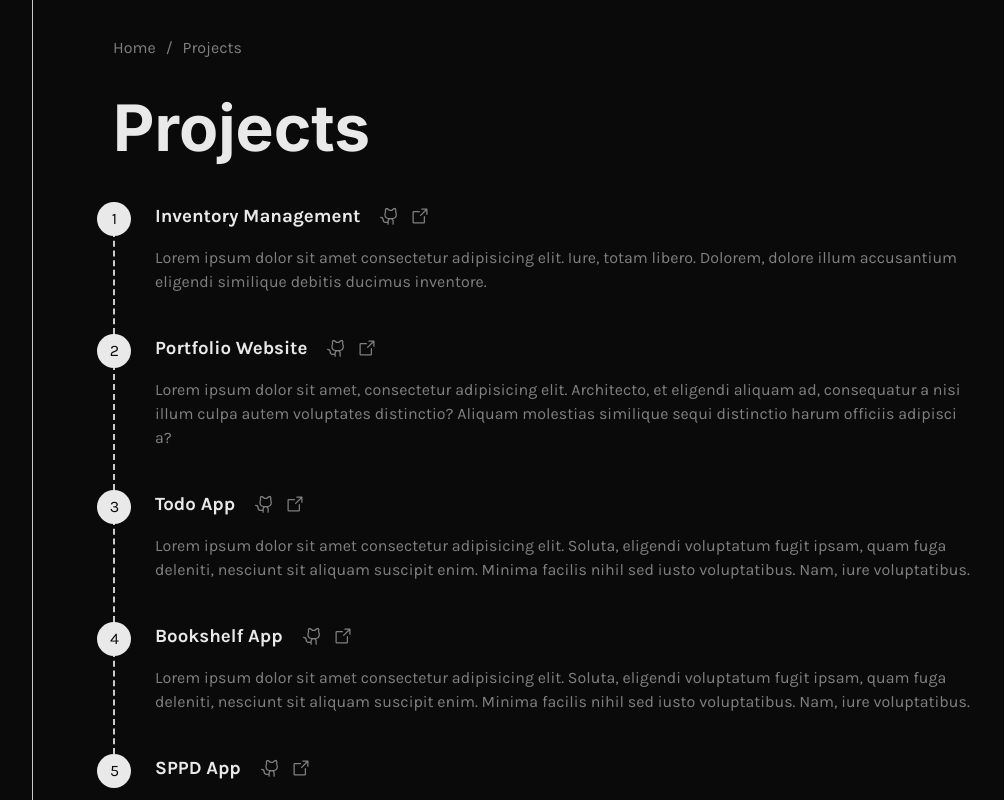
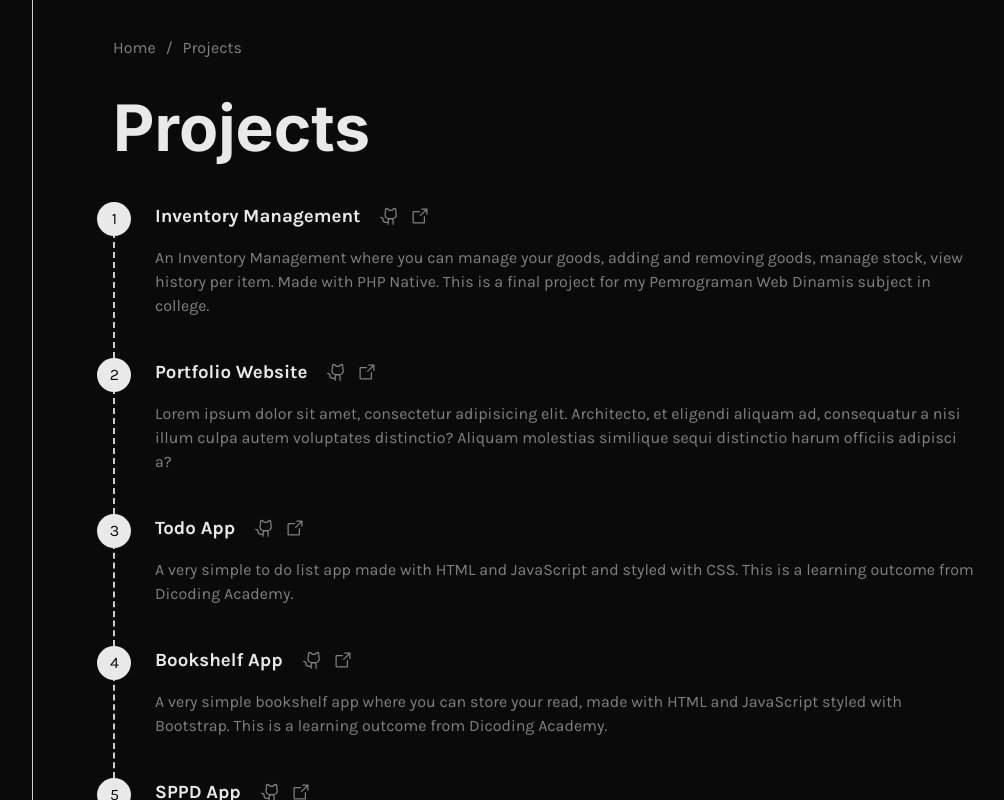
Before and after one commit to yandaagil/personal-web, a Next.js app: page /projects in a window 1280 px wide. Shown: the top 800 px of the page, without its empty margins (96-1100 px from the left). Built offline with nearby package versions, Linux system fonts and the light colour scheme.

Commit message:
adding images and desc

```diff
--- a/src/pages/components/layout.jsx
+++ b/src/pages/components/layout.jsx
@@ -1,4 +1,5 @@
 import Link from "next/link";
+import Image from "next/image";
 import Title from "./title";
 import Footer from "../components/footer";
 import { GithubLogo, ArrowSquareOut } from "@phosphor-icons/react";
@@ -48,6 +49,7 @@ const Layout = (props) => {
               </Link>
             </div>
             <p className="project-desc">{props.desc}</p>
+            <Image className="image" src={props.image ?? ""} alt="Todo App" />
           </div>
         </div>
       </section>
--- a/src/pages/components/work.jsx
+++ b/src/pages/components/work.jsx
@@ -5,7 +5,7 @@ const Work = () => {
   const lists = [
     {
       title: "Inventory Management",
-      desc: "Lid est laborum et dolorum fuga. Et harum quidem rerum facilis est et expeditasi distinctio. Nam libero tempore.",
+      desc: "An Inventory Management where you can manage your goods, adding and removing goods, manage stock, view history per item. Made with PHP Native.",
       link: "./projects/inventory",
       repo: "https://github.com/yandaagil/inventory-management",
       web: "",
@@ -19,14 +19,14 @@ const Work = () => {
     },
     {
       title: "Todo App",
-      desc: "Incididunt in cillum magna occaecat nisi qui in exercitation labore anim adipisicing amet irure tempor.",
+      desc: "A very simple to do list app made with HTML and JavaScript and styled with CSS.",
       link: "./projects/todo",
       repo: "https://github.com/yandaagil/todoapps",
       web: "https://todoapps-yanda.vercel.app/",
     },
     {
       title: "Bookshelf App",
-      desc: "Incididunt in cillum magna occaecat nisi qui in exercitation labore anim adipisicing amet irure tempor.",
+      desc: "A very simple bookshelf app where you can store your read, made with HTML and JavaScript styled with Bootstrap.",
       link: "./projects/bookshelf",
       repo: "https://github.com/yandaagil/bookshelf-app",
       web: "https://bookshelf-app-yanda.vercel.app/",
--- a/src/pages/projects/bookshelf.jsx
+++ b/src/pages/projects/bookshelf.jsx
@@ -1,12 +1,14 @@
 import Layout from "../components/layout";
+import bookshelfapp from "../../../public/bookshelfapp.png";
 
 const Bookshelf = () => {
   return (
     <Layout
       title="Bookshelf App"
-      desc="Lid est laborum et dolorum fuga. Et harum quidem rerum facilis est et expeditasi distinctio. Nam libero tempore. Lid est laborum et dolorum fuga. Et harum quidem rerum facilis est et expeditasi distinctio. Nam libero tempore. Lid est laborum et dolorum fuga. Et harum quidem rerum facilis est et expeditasi distinctio. Nam libero tempore. Lid est laborum et dolorum fuga. Et harum quidem rerum facilis est et expeditasi distinctio. Nam libero tempore. Lid est laborum et dolorum fuga. Et harum quidem rerum facilis est et expeditasi distinctio. Nam libero tempore. Lid est laborum et dolorum fuga. Et harum quidem rerum facilis est et expeditasi distinctio. Nam libero tempore."
+      desc="A very simple bookshelf app where you can store your read, made with HTML and JavaScript styled with Bootstrap. This is a learning outcome from Dicoding Academy."
       repo="https://github.com/yandaagil/bookshelf-app"
       web="https://bookshelf-app-yanda.vercel.app/"
+      image={bookshelfapp}
     />
   );
 };
--- a/src/pages/projects/index.jsx
+++ b/src/pages/projects/index.jsx
@@ -44,9 +44,10 @@ const Projects = () => {
                   </Link>
                 </div>
                 <p>
-                  Lorem ipsum dolor sit amet consectetur adipisicing elit. Iure,
-                  totam libero. Dolorem, dolore illum accusantium eligendi
-                  similique debitis ducimus inventore.
+                  An Inventory Management where you can manage your goods,
+                  adding and removing goods, manage stock, view history per
+                  item. Made with PHP Native. This is a final project for my
+                  Pemrograman Web Dinamis subject in college.
                 </p>
               </li>
               <li className="li">
@@ -93,10 +94,9 @@ const Projects = () => {
                   </Link>
                 </div>
                 <p>
-                  Lorem ipsum dolor sit amet consectetur adipisicing elit.
-                  Soluta, eligendi voluptatum fugit ipsam, quam fuga deleniti,
-                  nesciunt sit aliquam suscipit enim. Minima facilis nihil sed
-                  iusto voluptatibus. Nam, iure voluptatibus.
+                  A very simple to do list app made with HTML and JavaScript and
+                  styled with CSS. This is a learning outcome from Dicoding
+                  Academy.
                 </p>
               </li>
               <li className="li">
@@ -122,10 +122,9 @@ const Projects = () => {
                   </Link>
                 </div>
                 <p>
-                  Lorem ipsum dolor sit amet consectetur adipisicing elit.
-                  Soluta, eligendi voluptatum fugit ipsam, quam fuga deleniti,
-                  nesciunt sit aliquam suscipit enim. Minima facilis nihil sed
-                  iusto voluptatibus. Nam, iure voluptatibus.
+                  A very simple bookshelf app where you can store your read,
+                  made with HTML and JavaScript styled with Bootstrap. This is a
+                  learning outcome from Dicoding Academy.
                 </p>
               </li>
               <li className="li last">
--- a/src/pages/projects/inventory.jsx
+++ b/src/pages/projects/inventory.jsx
@@ -4,7 +4,7 @@ const Inventory = () => {
   return (
     <Layout
       title="Inventory Management"
-      desc="Lid est laborum et dolorum fuga. Et harum quidem rerum facilis est et expeditasi distinctio. Nam libero tempore. Lid est laborum et dolorum fuga. Et harum quidem rerum facilis est et expeditasi distinctio. Nam libero tempore. Lid est laborum et dolorum fuga. Et harum quidem rerum facilis est et expeditasi distinctio. Nam libero tempore. Lid est laborum et dolorum fuga. Et harum quidem rerum facilis est et expeditasi distinctio. Nam libero tempore. Lid est laborum et dolorum fuga. Et harum quidem rerum facilis est et expeditasi distinctio. Nam libero tempore. Lid est laborum et dolorum fuga. Et harum quidem rerum facilis est et expeditasi distinctio. Nam libero tempore."
+      desc="An Inventory Management where you can manage your goods, adding and removing goods, manage stock, view history per item. Made with PHP Native. This is a final project for my Pemrograman Web Dinamis subject in college."
       repo="https://github.com/yandaagil/inventory-management"
       web=""
     />
--- a/src/pages/projects/todo.jsx
+++ b/src/pages/projects/todo.jsx
@@ -1,12 +1,14 @@
 import Layout from "../components/layout";
+import todoapp from "../../../public/todoapp.png";
 
 const Todo = () => {
   return (
     <Layout
       title="Todo App"
-      desc="Lid est laborum et dolorum fuga. Et harum quidem rerum facilis est et expeditasi distinctio. Nam libero tempore. Lid est laborum et dolorum fuga. Et harum quidem rerum facilis est et expeditasi distinctio. Nam libero tempore. Lid est laborum et dolorum fuga. Et harum quidem rerum facilis est et expeditasi distinctio. Nam libero tempore. Lid est laborum et dolorum fuga. Et harum quidem rerum facilis est et expeditasi distinctio. Nam libero tempore. Lid est laborum et dolorum fuga. Et harum quidem rerum facilis est et expeditasi distinctio. Nam libero tempore. Lid est laborum et dolorum fuga. Et harum quidem rerum facilis est et expeditasi distinctio. Nam libero tempore."
+      desc="A very simple to do list app made with HTML and JavaScript and styled with CSS. This is a learning outcome from Dicoding Academy."
       repo="https://github.com/yandaagil/todoapps"
       web="https://todoapps-yanda.vercel.app/"
+      image={todoapp}
     />
   );
 };
--- a/src/styles/app.scss
+++ b/src/styles/app.scss
@@ -305,6 +305,17 @@ a[href] {
 
 			.project-desc {
 				color: var(--c-text-grey);
+			}
+
+			.image {
+				height: auto;
+				width: auto;
+				transition: .35s;
+				filter: grayscale(100%);
+
+				&:hover {
+					filter: grayscale(0%);
+				}
 			}
 
 			.button-container {
```
Also changed, not shown: public/bookshelfapp.png (added), public/todoapp.png (added).
